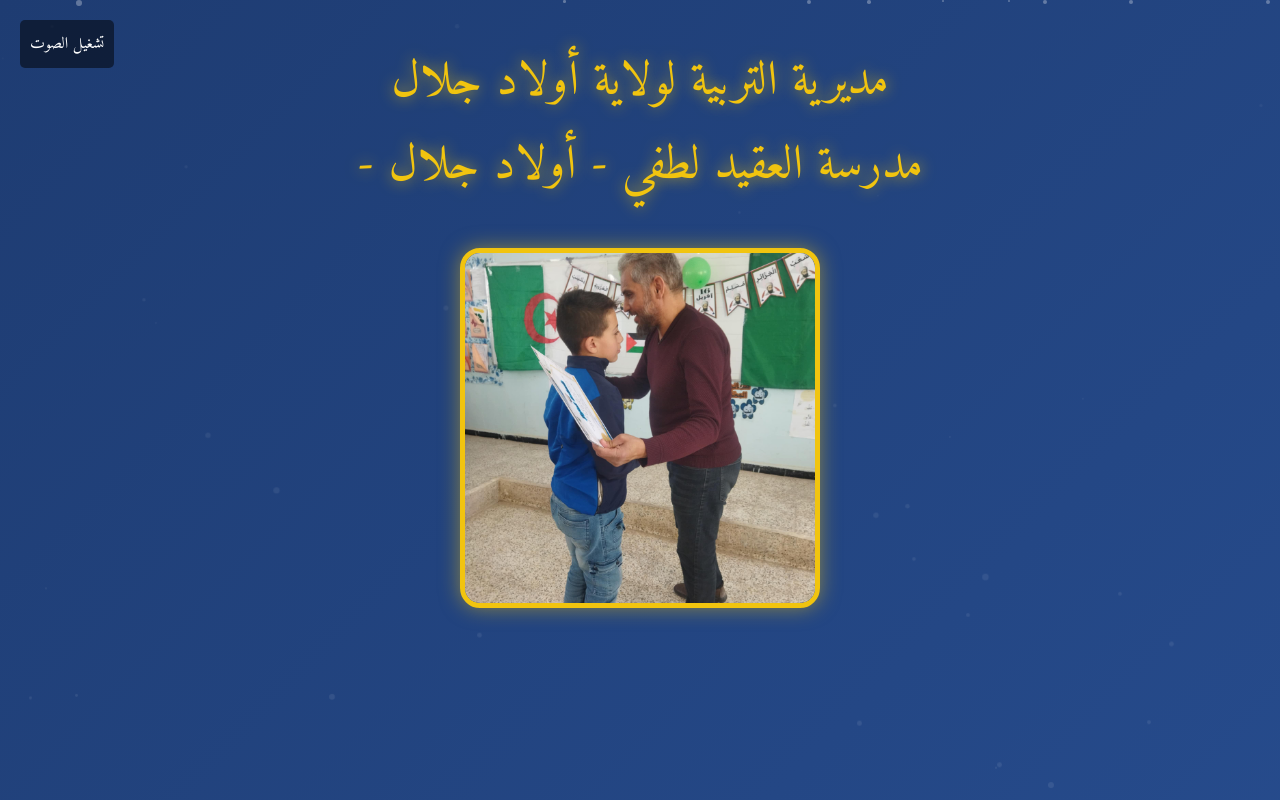
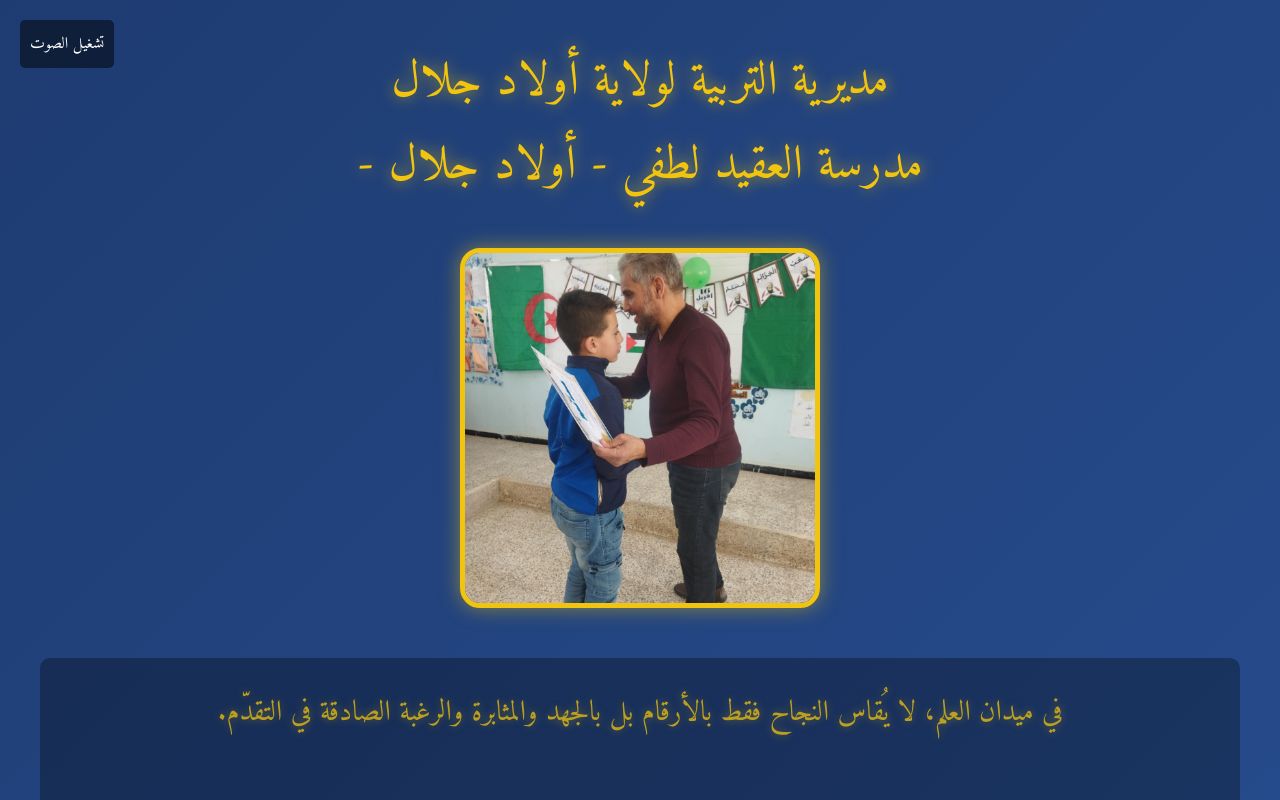
Before and after one commit to kameldaig/result2nd, a plain HTML site: page index.html in a window 1280 px wide. Both pictures are taken after a click on the element "تشغيل الصوت". Shown: the top 800 px of the page. Drawn offline with Linux system fonts and the light colour scheme.

Commit message:
Update index.html

```diff
--- a/index.html
+++ b/index.html
@@ -76,10 +76,19 @@
             padding: 15px;
             border-radius: 10px;
             margin: 40px 0;
-            opacity: 0;
-            animation: slideIn 2s forwards 8s;
+            opacity: 1;
             transition: transform 0.5s;
         }
+        .intro-paragraph .sentence {
+            opacity: 0;
+            display: block;
+            margin: 10px 0;
+            animation: fadeIn 2s forwards;
+        }
+        .intro-paragraph .sentence:nth-child(1) { animation-delay: 7s; }
+        .intro-paragraph .sentence:nth-child(2) { animation-delay: 9s; }
+        .intro-paragraph .sentence:nth-child(3) { animation-delay: 11s; }
+        .intro-paragraph .sentence:nth-child(4) { animation-delay: 13s; }
         .intro-paragraph:hover {
             transform: translateY(-5px);
         }
@@ -89,7 +98,7 @@
             text-shadow: 0 0 15px rgba(231, 76, 60, 0.7);
             margin: 40px 0;
             opacity: 0;
-            animation: glow 3s forwards 12s;
+            animation: glow 3s forwards 16s;
         }
         .class-title {
             font-size: 2.5rem;
@@ -100,7 +109,7 @@
             transition: transform 0.5s;
         }
         .class-title:hover {
-            transform: scale(1.05);
+            transform: scale(1 D.05);
         }
         .result-item {
             font-size: 2rem;
@@ -163,6 +172,10 @@
             0% { opacity: 0; transform: translateY(50px); }
             100% { opacity: 1; transform: translateY(0); }
         }
+        @keyframes fadeIn {
+            0% { opacity: 0; transform: translateY(20px); }
+            100% { opacity: 1; transform: translateY(0); }
+        }
     </style>
 </head>
 <body>
@@ -178,10 +191,10 @@
         </div>
 
         <div class="intro-paragraph">
-            في ميدان العلم، لا يُقاس النجاح فقط بالأرقام بل بالجهد والمثابرة والرغبة الصادقة في التقدّم.<br>
-            في هذا الفصل الثاني، لمع نجمُ من اجتهد وأثمرت الساعات الطويلة من المذاكرة والتعب. فهنيئًا لكل من ورد اسمه اليوم فأنتم فخر مدرستكم وبكم نرتقي.<br>
-            أما من لم يرد اسمه اليوم فلا تيأسوا، فالفصل القادم فرصة جديدة وصفحة بيضاء تنتظر أن تُكتب بحروف النجاح.<br>
-            تذكّروا دائمًا: "من جدّ وجد ومن زرع حصد ومن سار على الدرب وصل."
+            <span class="sentence">في ميدان العلم، لا يُقاس النجاح فقط بالأرقام بل بالجهد والمثابرة والرغبة الصادقة في التقدّم.</span>
+            <span class="sentence">في هذا الفصل الثاني، لمع نجمُ من اجتهد وأثمرت الساعات الطويلة من المذاكرة والتعب. فهنيئًا لكل من ورد اسمه اليوم فأنتم فخر مدرستكم وبكم نرتقي.</span>
+            <span class="sentence">أما من لم يرد اسمه اليوم فلا تيأسوا، فالفصل القادم فرصة جديدة وصفحة بيضاء تنتظر أن تُكتب بحروف النجاح.</span>
+            <span class="sentence">تذكّروا دائمًا: "من جدّ وجد ومن زرع حصد ومن سار على الدرب وصل."</span>
         </div>
 
         <div class="section-title">
@@ -225,62 +238,7 @@
         }
 
         const resultsData = {
-            "أولى ابتدائي 1": [
-                { name: "لعواد فاطمة الزهراء", score: 9.47 },
-                { name: "غيبوب فرح", score: 9.35 },
-                { name: "لعواد آسيا لجين", score: 9.33 }
-            ],
-            "أولى ابتدائي 2": [
-                { name: "توبي هاجر", score: 9.69 },
-                { name: "لعسل شهد", score: 9.69 },
-                { name: "مرغاد براءة منية الله", score: 9.69 }
-            ],
-            "ثانية ابتدائي 1": [
-                { name: "شنيط محمد سراج", score: 9.50 },
-                { name: "بركة طلال ريان", score: 9.33 },
-                { name: "قوادرية رؤيا اليقين", score: 9.28 }
-            ],
-            "ثانية ابتدائي 2": [
-                { name: "شماح زين الدين", score: 9.75 },
-                { name: "عبد العزيز لجين", score: 9.67 },
-                { name: "العمري دعاء نور اليقين", score: 9.65 }
-            ],
-            "ثالثة ابتدائي 1": [
-                { name: "سكر يارا", score: 9.59 },
-                { name: "بريقلي عبد الرحمان", score: 9.54 },
-                { name: "كشيدة عبد العزيز", score: 9.47 }
-            ],
-            "ثالثة ابتدائي 2": [
-                { name: "خضراوي شعيب ياسين", score: 9.65 },
-                { name: "ضحوي أسيل مسعودة", score: 9.59 },
-                { name: "شامخ إدريس", score: 9.52 }
-            ],
-            "ثالثة ابتدائي 3": [
-                { name: "دهان محمد ريان", score: 9.64 },
-                { name: "طواقة أسيل", score: 9.64 },
-                { name: "جنيدي غفران", score: 9.54 }
-            ],
-            "رابعة ابتدائي 1": [
-                { name: "دهان عبد الودود", score: 9.45 },
-                { name: "زنودة سارة", score: 9.30 },
-                { name: "عزري يعقوب", score: 9.17 }
-            ],
-            "رابعة ابتدائي 2": [
-                { name: "لقويرح أحمد صهيب", score: 9.76 },
-                { name: "ضحوي ياسمين", score: 9.45 },
-                { name: "غيبوب أيوب", score: 9.43 }
-            ],
-            "خامسة ابتدائي 1": [
-                { name: "طرقي ياسمين", score: 9.67 },
-                { name: "عمير المعتصم بالله", score: 9.64 },
-                { name: "شرون ندى", score: 9.61 }
-            ],
-            "خامسة ابتدائي 2": [
-                { name: "بولنوار بهاء الدين", score: 9.62 },
-                { name: "زنودة لينا", score: 9.59 },
-                { name: "خضراوي تسنيم", score: 9.55 }
-            ]
-        };
+ვ
 
         const topTen = [
             { name: "لقويرح أحمد صهيب", score: 9.76 },
@@ -313,8 +271,8 @@
         }
 
         async function displayResults() {
-            // تأخير إضافي للسماح للجزء الأول بالظهور لمدة كافية (25 ثانية)
-            await new Promise(resolve => setTimeout(resolve, 25000));
+            // تأخير للسماح للفقرة التمهيدية بالظهور بالكامل (16 ثانية)
+            await new Promise(resolve => setTimeout(resolve, 16000));
 
             // عرض نتائج الفصول
             for (const [className, students] of Object.entries(resultsData)) {
```
